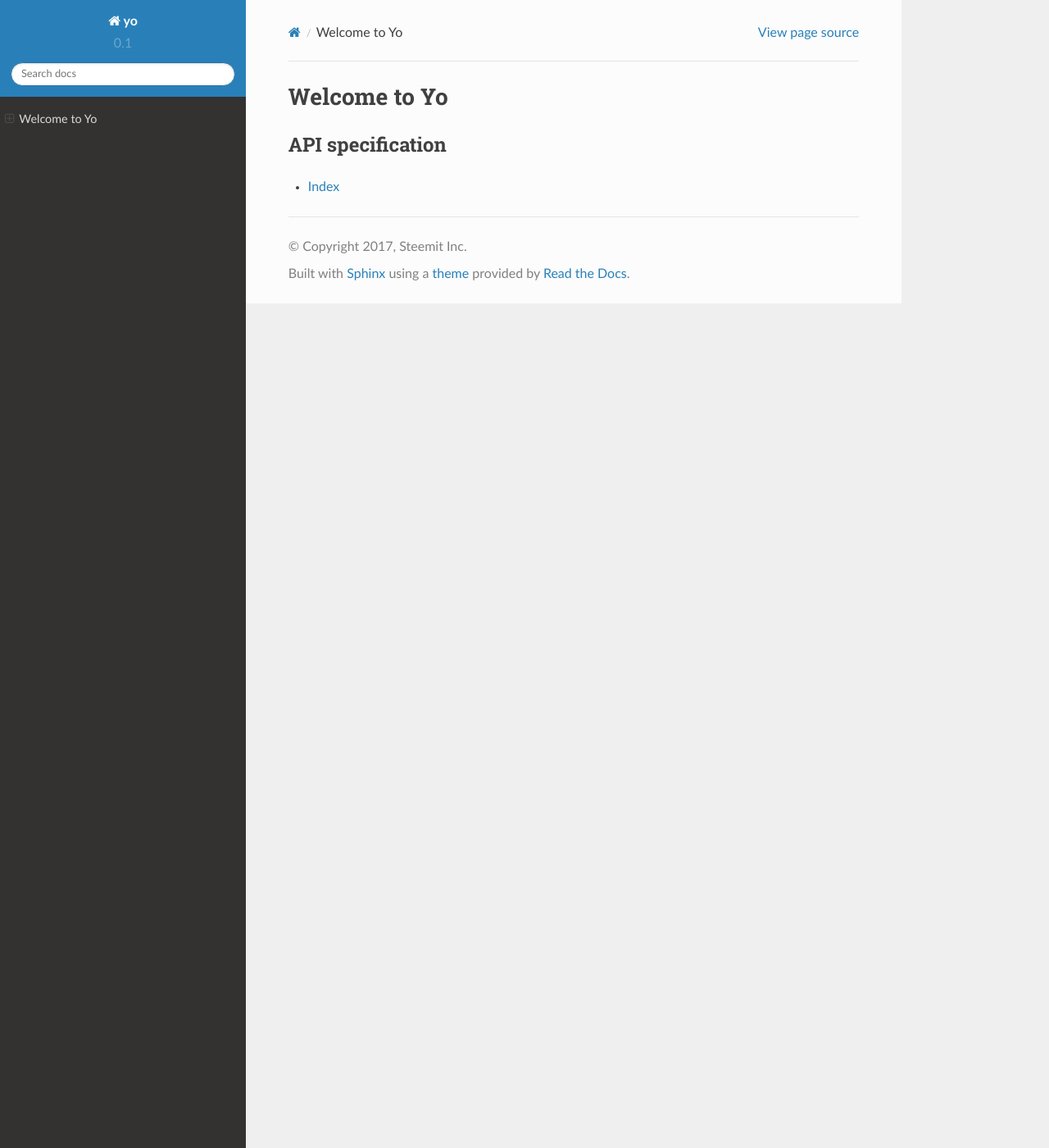
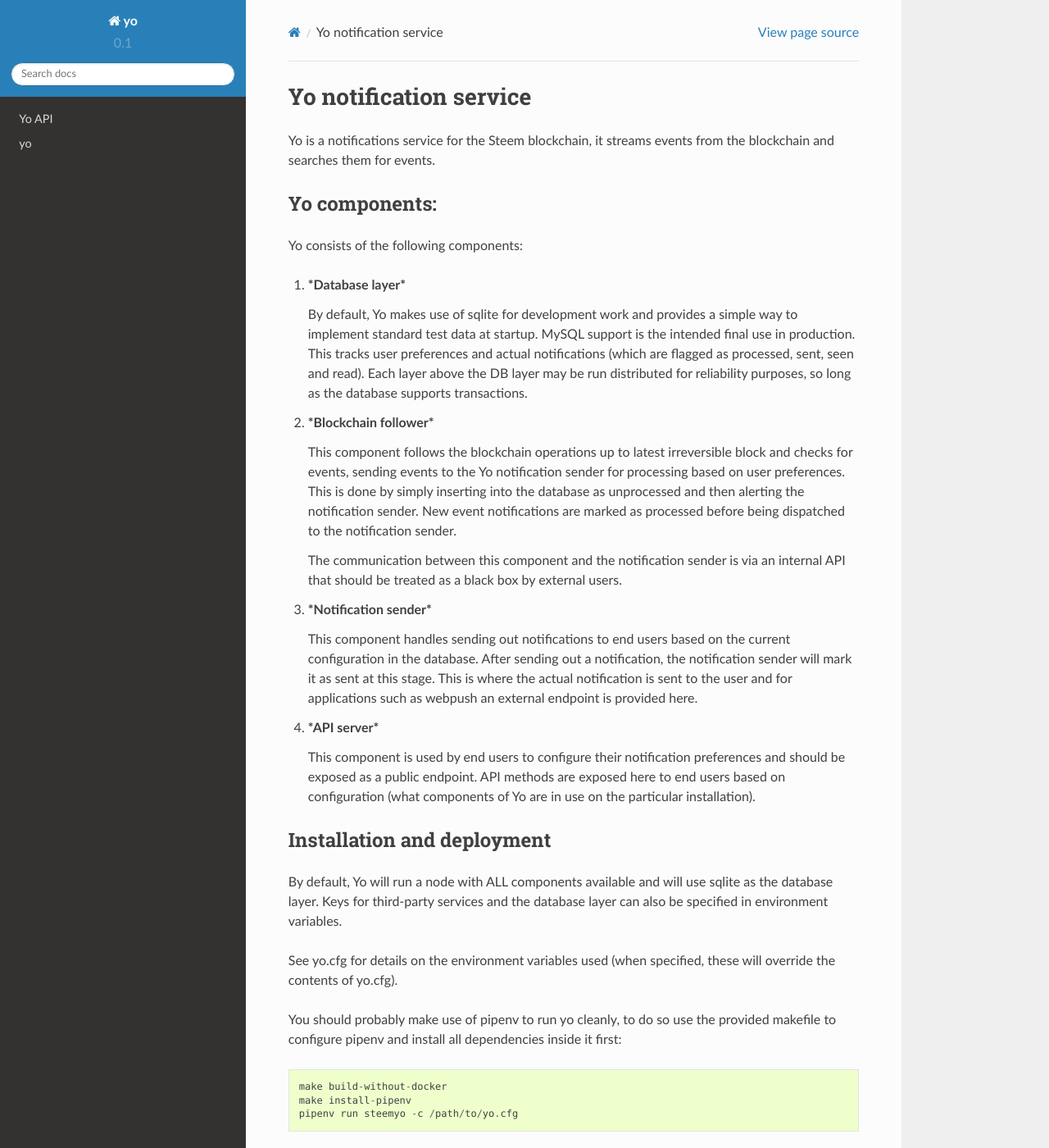
Before and after one commit to steemit/yo, a Sphinx documentation site: the page built from docs/source/index.rst, in a window 1280 px wide and 1400 px high. Shown: the whole window at 82% size. Built offline with Sphinx 7.4.7 and the Read the Docs theme 2.0.0, drawn with Linux system fonts in a browser that asks for light colours; formulas are drawn with MathJax 3; some of the changed text lies outside the part shown.

Commit message:
flesh out documentation

```diff
--- /dev/null
+++ b/README.rst
@@ -0,0 +1,95 @@
+Yo notification service
+=======================
+
+Yo is a notifications service for the Steem blockchain, it streams
+events from the blockchain and searches them for events.
+
+Yo components:
+--------------
+
+Yo consists of the following components:
+
+#. ***Database layer***
+
+   By default, Yo makes use of sqlite for development work and provides
+   a simple way to implement standard test data at startup. MySQL
+   support is the intended final use in production. This tracks user
+   preferences and actual notifications (which are flagged as processed,
+   sent, seen and read). Each layer above the DB layer may be run
+   distributed for reliability purposes, so long as the database
+   supports transactions.
+
+#. ***Blockchain follower***
+
+   This component follows the blockchain operations up to latest
+   irreversible block and checks for events, sending events to the Yo
+   notification sender for processing based on user preferences. This is
+   done by simply inserting into the database as unprocessed and then
+   alerting the notification sender. New event notifications are marked
+   as processed before being dispatched to the notification sender.
+
+   The communication between this component and the notification sender
+   is via an internal API that should be treated as a black box by
+   external users.
+
+#. ***Notification sender***
+
+   This component handles sending out notifications to end users based
+   on the current configuration in the database. After sending out a
+   notification, the notification sender will mark it as sent at this
+   stage. This is where the actual notification is sent to the user and
+   for applications such as webpush an external endpoint is provided
+   here.
+
+#. ***API server***
+
+   This component is used by end users to configure their notification
+   preferences and should be exposed as a public endpoint. API methods
+   are exposed here to end users based on configuration (what components
+   of Yo are in use on the particular installation).
+
+Installation and deployment
+---------------------------
+
+By default, Yo will run a node with ALL components available and will
+use sqlite as the database layer. Keys for third-party services and the
+database layer can also be specified in environment variables.
+
+See yo.cfg for details on the environment variables used (when
+specified, these will override the contents of yo.cfg).
+
+You should probably make use of pipenv to run yo cleanly, to do so use
+the provided makefile to configure pipenv and install all dependencies
+inside it first:
+
+::
+
+    make build-without-docker
+    make install-pipenv
+    pipenv run steemyo -c /path/to/yo.cfg
+
+| A Dockerfile is also provided for building and running yo inside a
+  docker container, as well as a simple tool that creates a docker env
+  file for use with the docker container by pulling values from yo.cfg.
+| Copy yo.cfg into my-yo.cfg or similar and then do the following:
+
+::
+
+    make docker-image
+    YO_CONFIG=my-yo.cfg make .env
+    docker run -ti steemit/yo:latest
+
+Yo API - Authentication
+-----------------------
+
+Yo's API methods sometimes require authentication, this is handled by
+signing the JSON-RPC request body with a user's private key and adding
+it to the HTTP request header in x-yo-signature. Depending on the exact
+API method, different keys may be required but usually for a user-facing
+API call the posting key from the steem blockchain is used.
+
+Yo API - methods
+----------------
+
+Please see documentation under docs/ for further information on single
+API methods
--- a/docs/source/index.rst
+++ b/docs/source/index.rst
@@ -1,9 +1,17 @@
-Welcome to Yo
-=============
 
-API specification
+.. include:: ../../README.rst
+
+API documentation
 -----------------
+
+Yo provides a JSON-RPC server for external app communication. At present the following methods are implemented:
+
 .. toctree::
+   apimethods
 
+Python code documentation
+-------------------------
+.. toctree::
+   modules
 
 * :ref:`genindex`
```
Also changed, not shown: docs/source/apimethods.rst (added, +91 -0 lines).
